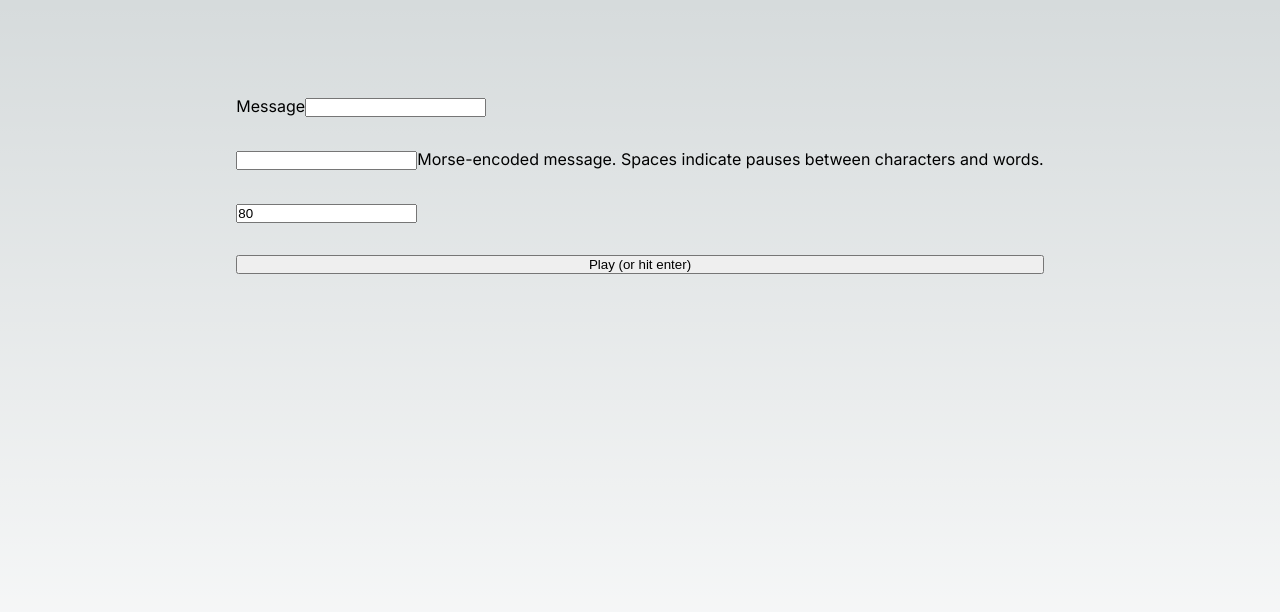
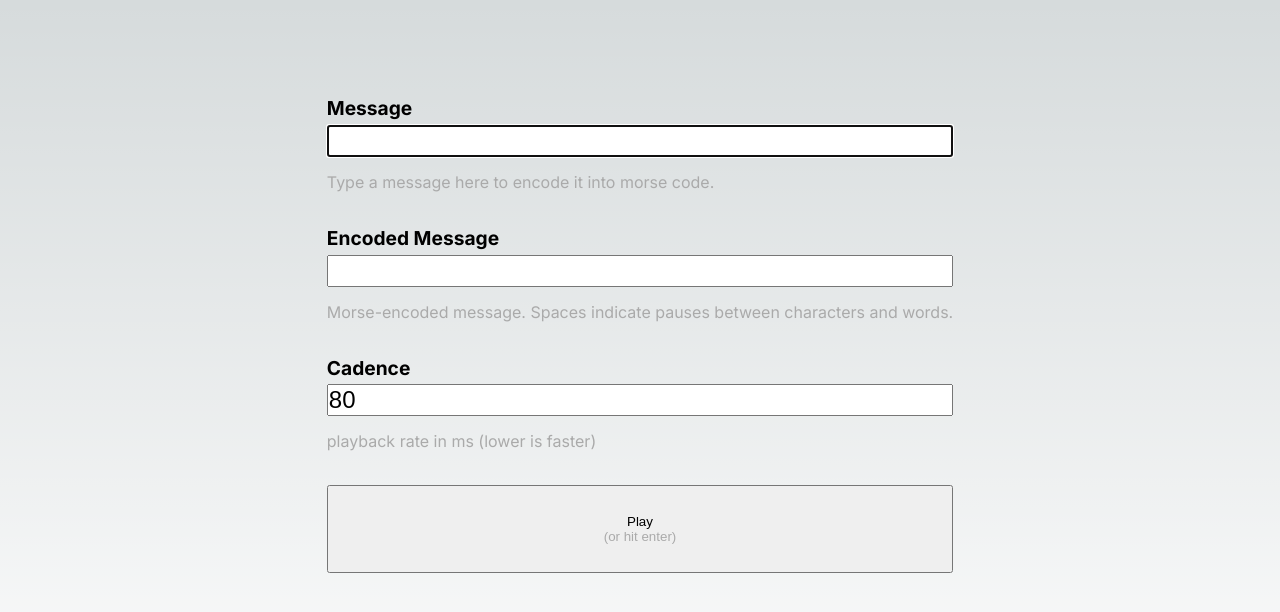
Before and after one commit to kzsh/morse-code, a Next.js app: page / in a window 1280 px wide. Shown: the top 612 px of the page. Built offline with nearby package versions, Linux system fonts and the light colour scheme.

Commit message:
Clean up styling and form behavior

```diff
--- a/src/app/page.module.css
+++ b/src/app/page.module.css
@@ -6,9 +6,17 @@
   padding: 6rem;
   min-height: 100vh;
 }
-.morseForm {
+
+.form {
   display: flex;
   flex-direction: column;
   justify-content: space-between;
-  gap: 2rem;
+  gap: 2em;
 }
+
+.button {
+  padding: 2em;
+}
+.button__hint {
+  color: #AAAAAA;
+}
--- a/src/app/page.tsx
+++ b/src/app/page.tsx
@@ -68,17 +68,20 @@ export default function Home() {
 
   return (
     <main className={styles.main}>
-      <form className={styles.morseForm} onSubmit={(e) => {
+      <form className={styles.form} onSubmit={(e) => {
         e.preventDefault();
         run();
       }}>
         <Field
+          autoFocus
           _ref={messageRef}
           label="Message"
           value={message}
+          description="Type a message here to encode it into morse code."
           setValue={setMessage}
         />
         <Field
+          label="Encoded Message"
           _ref={encodedMessageRef}
           description="Morse-encoded message. Spaces indicate pauses between characters and words."
           value={encodedMessage}
@@ -86,11 +89,14 @@ export default function Home() {
         />
         <Field
           type="number"
+          label="Cadence"
+          description="playback rate in ms (lower is faster)"
           value={cadence}
           setValue={setCadence}
         />
-        <button type="submit">
-          Play (or hit enter)
+        <button className={styles.button} type="submit">
+          <p>Play</p>
+          <p className={styles.button__hint}>(or hit enter)</p>
         </button>
       </form>
     </main>
--- /dev/null
+++ b/src/components/Field/index.module.css
@@ -0,0 +1,27 @@
+.wrappingLabel {
+  margin-bottom: 0.125em;
+  display: flex;
+  flex-direction: column;
+}
+
+.label {
+  display: block;
+  font-size: 1.2em;
+  font-weight: bold;
+  margin-bottom: 0.25em;
+}
+
+.input {
+  font-size: 1.5em;
+  margin-bottom: 0.625em;
+}
+
+.description {
+  color: #AAA;
+}
+
+@media (prefers-color-scheme: dark) {
+  .label, .description {
+    font-size: 1.1em;
+  }
+}
--- a/src/components/Field/index.tsx
+++ b/src/components/Field/index.tsx
@@ -1,4 +1,7 @@
 import {RefObject, HTMLInputTypeAttribute, InputHTMLAttributes} from 'react';
+
+import styles from './index.module.css'
+
 export const Field = <T,>({
   _ref,
   label,
@@ -15,9 +18,14 @@ export const Field = <T,>({
   value?: T,
   setValue?: (_: string) => void,
 } & InputHTMLAttributes<HTMLInputElement>)  => (
-  <label>
-    <span>{label}</span>
-    <input ref={_ref} onChange={({target: {value}}) => setValue(value)} value={value} {...rest} />
-    <span>{description}</span>
+  <label className={styles.wrappingLabel}>
+    <span className={styles.label}>{label}</span>
+    <input
+      className={styles.input}
+      ref={_ref}
+      onChange={({target: {value}}) => setValue(value)}
+      value={value} {...rest}
+    />
+    <p className={styles.description}>{description}</p>
   </label>
 )
```
